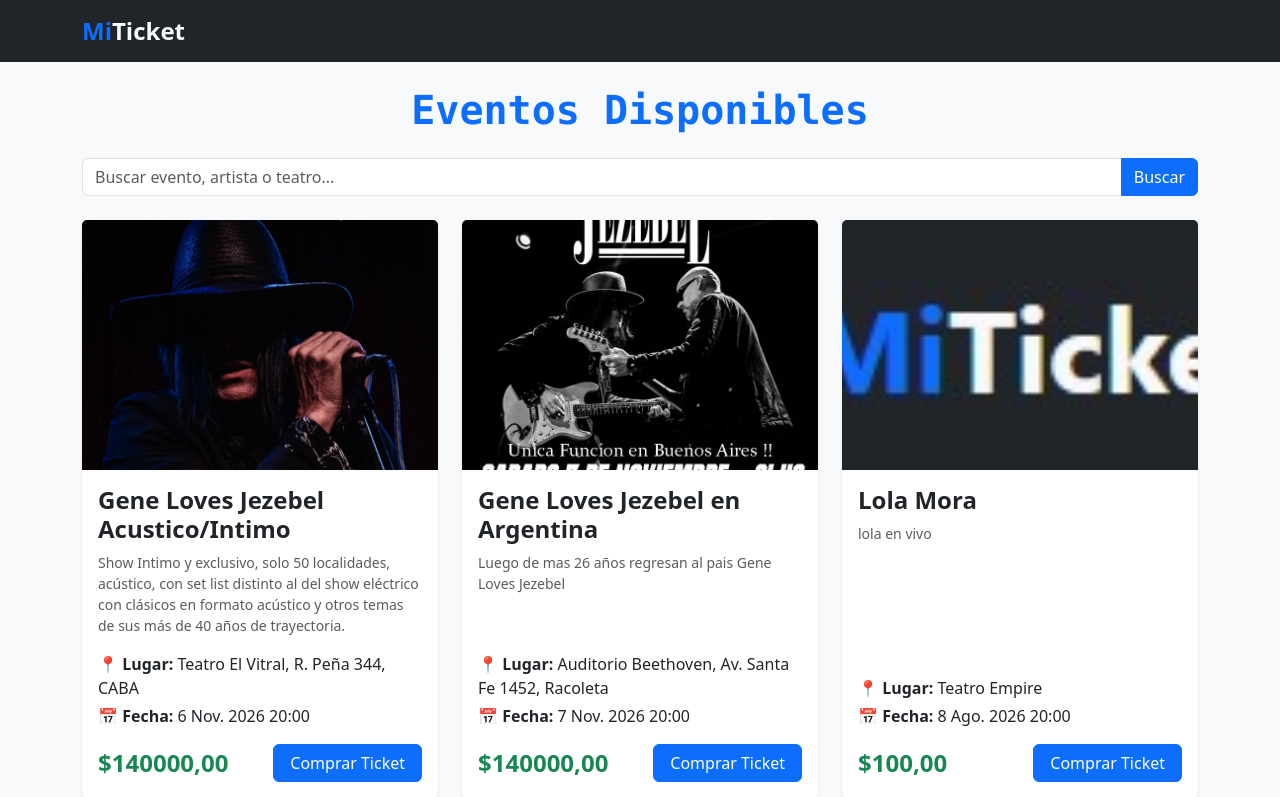
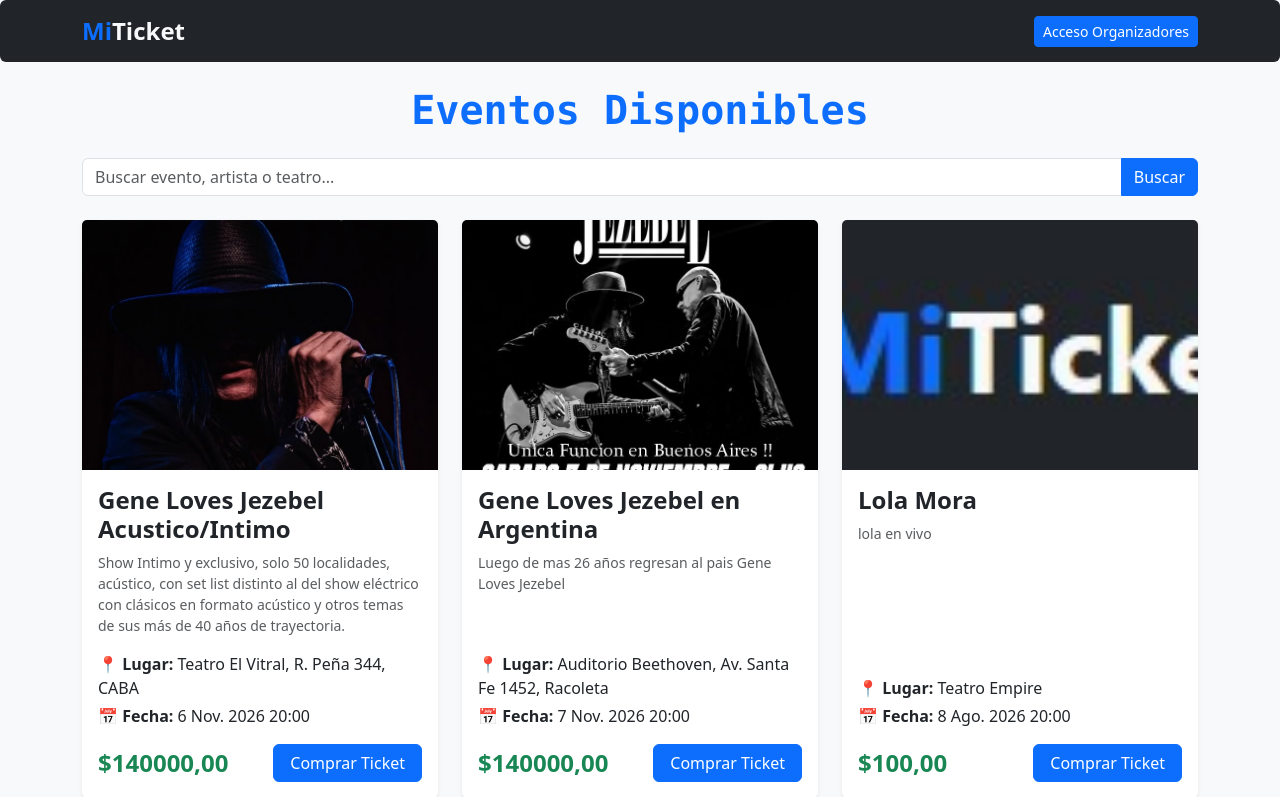
Before and after one commit to chrystalrecords-cmyk/mi_ticket, a Django app: page / in a window 1280 px wide. Shown: the top 797 px of the page. Run offline with Django 5.2, Linux system fonts and the light colour scheme; data comes from the database, SQL or seed files in the repository.

Commit message:
Corregido header en lista.html

```diff
--- a/eventos/templates/eventos/lista.html
+++ b/eventos/templates/eventos/lista.html
@@ -8,12 +8,21 @@
 </head>
 <body class="bg-light">
 
-    <!-- Navegación -->
-    <nav class="navbar navbar-expand-lg navbar-dark bg-dark mb-4">
-        <div class="container">
-    <a class="navbar-brand fw-bold fs-4" href="{% url 'lista_eventos' %}">
-    <span class="text-primary">Mi</span><span class="text-light">Ticket</span>
-</a>    </div>
+   <!-- Navegación -->
+    <nav class="navbar navbar-expand-lg navbar-dark bg-dark mb-4 px-3 rounded">
+        <div class="container d-flex justify-content-between align-items-center">
+            <a class="navbar-brand fw-bold fs-4" href="{% url 'lista_eventos' %}">
+                <span class="text-primary">Mi</span><span class="text-light">Ticket</span>
+            </a>
+            <div>
+                {% if user.is_authenticated %}
+                    <a href="{% url 'dashboard' %}" class="btn btn-outline-light btn-sm me-2">Mi Panel de Productor</a>
+                    <a href="/admin/logout/" class="btn btn-outline-danger btn-sm">Cerrar Sesión</a>
+                {% else %}
+                    <a href="{% url 'login' %}" class="btn btn-primary btn-sm">Acceso Organizadores</a>
+                {% endif %}
+            </div>
+        </div>
     </nav>
 
     <div class="container">
```
